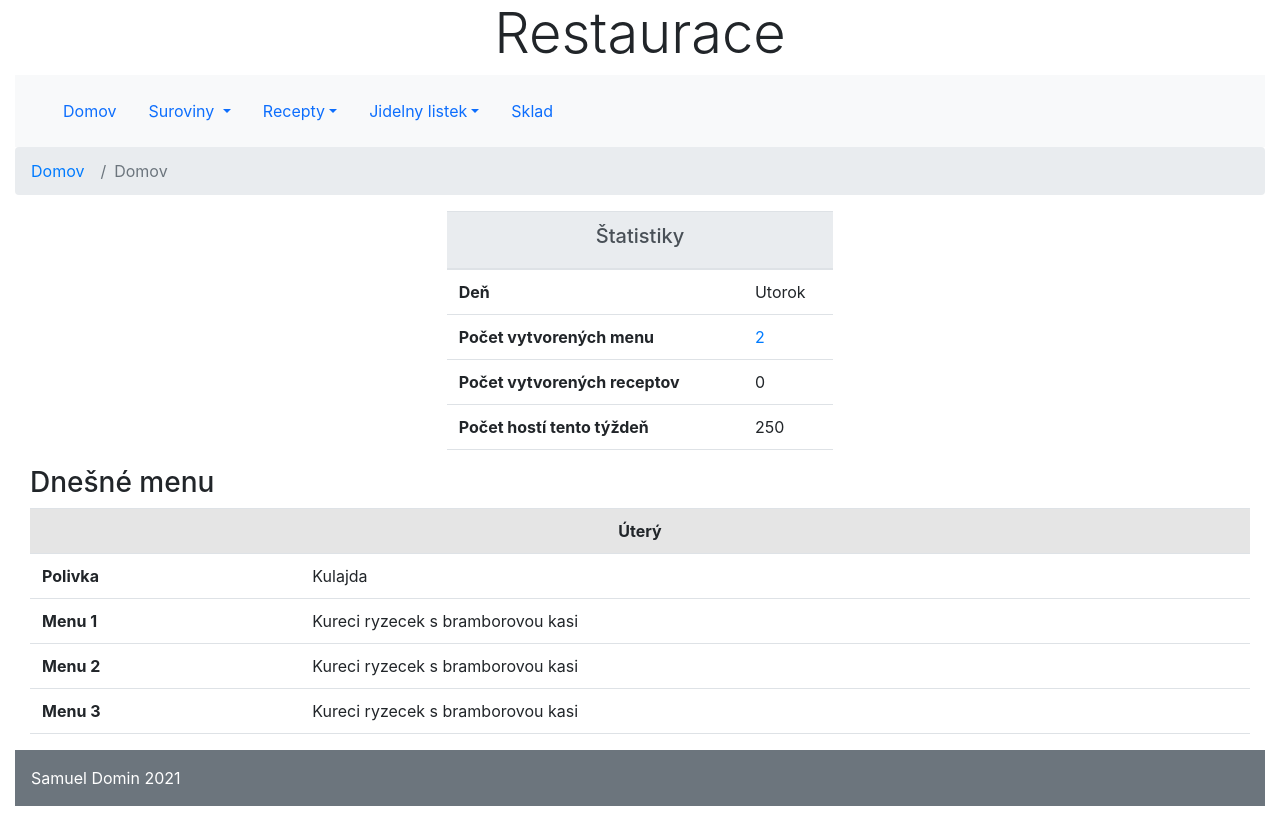
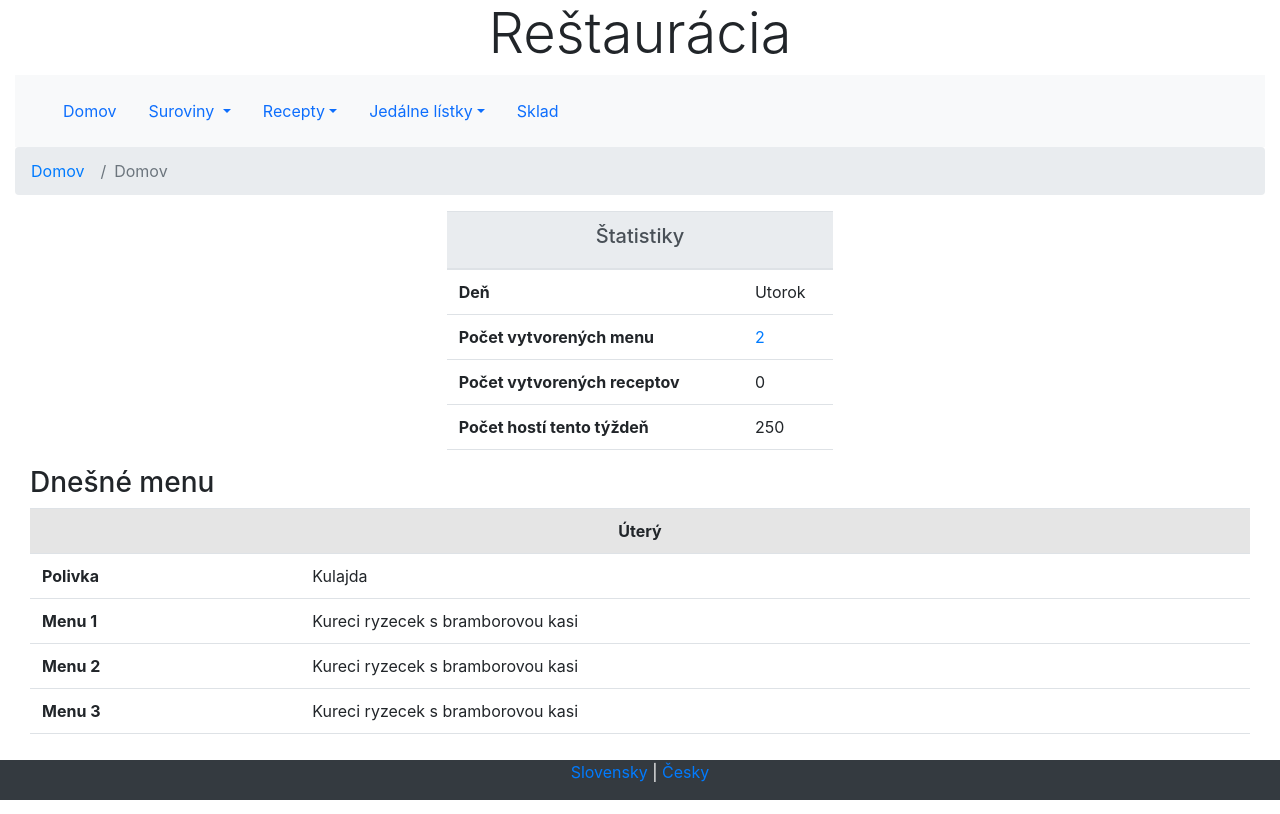
Before and after one commit to samod1/restauracia, a PHP site: page /index.php in a window 1280 px wide. Run offline with PHP 8.4, Linux system fonts and the light colour scheme; data that the repository does not hold is empty; some libraries are stand-ins or nearby versions.

Commit message:
Implementacia jazykovej mutacie

```diff
--- a/index.php
+++ b/index.php
@@ -3,9 +3,9 @@ include "config.php";
 $conn="";
 include "configDb.php";
 
-$nazovSuboru="Vitejte";
+$nazovSuboru= $lang["HOME"];
   include "widgets/header.php";
-  $bc_nazov = "Domov";
+  $bc_nazov = $lang["HOME"];
   include "widgets/navbar.php";
 
 ?>
@@ -31,6 +31,7 @@ $nazovSuboru="Vitejte";
                            5=>'Piatok',
                            6=>'Sobota',
                            7=>'Nedeľa'];
+
                         $dniCZ= [
                            1=>'Pondělí',
                            2=>'Úterý',
@@ -39,6 +40,7 @@ $nazovSuboru="Vitejte";
                            5=>'Pátek',
                            6=>'Sobota',
                            7=>'Neděle'];
+
                         if($_SESSION['lang'] == "sk") {
                             echo $dniSK[date('N')];
                         }
--- a/langs/cz.php
+++ b/langs/cz.php
@@ -1,6 +1,10 @@
 <?php
 $lang= array("TITLE" => 'Restaurace',
-    "HOME" => 'Domu',
+    "HOME" => 'Domů',
+    "INGREDIENTS" => "Suroviny",
+    "RECIEPES" => "Recepty",
+    "MENUS" => "Jídelné lístky",
+    "STORAGE" => "Sklad",
     "lang_cz" => "Česky",
     "lang_sk" => "Slovensky"
 );
--- a/langs/sk.php
+++ b/langs/sk.php
@@ -19,13 +19,16 @@ $lang= array(
     "kat_suroviny" => "Kategória surovín",
     "suroviny" => "Prehľad surovín",
     "hladaj" => "Vyhľadaj",
-    "domov" => "Domov",
     "noRecords" => "V databáze sa nenechádzajú žiadne záznamy",
     "nazov" => "Názov",
-    "mnozstvo" => "Množstvo"
-
-
-
+    "mnozstvo" => "Množstvo",
+    "novaSur" => "Vytvoriť surovinu",
+    "all" =>"Všetky",
+    "detailSur" => "Detail suroviny",
+    "save" => "Uložiť zmeny",
+    "close" => "Zavrieť",
+    "nReceptu" => "Názov receptu",
+    "surRec" => "Surovina je zahrnutá v receptoch"
 
 );
 ?>
--- a/new_recept.php
+++ b/new_recept.php
@@ -1,4 +1,5 @@
 <?php
+include "config.php";
 $conn="";
 include "configDb.php";
 
--- a/priradenie_surovin.php
+++ b/priradenie_surovin.php
@@ -45,7 +45,8 @@ if ($id_receptu != "") {
             $querySur="SELECT nazov_suroviny ,kategoria_suroviny,mnozstvo, enum_jednotka.skratka FROM suroviny_k_receptu
         INNER JOIN tbl_suroviny ON suroviny_k_receptu.id_sur = tbl_suroviny.id_suroviny
         INNER JOIN enum_jednotka ON suroviny_k_receptu.jednotka = enum_jednotka.id_jednotky
-        WHERE id_rec =".$id_receptu." ORDER BY kategoria_suroviny ASC " ;
+        WHERE id_rec =".$id_receptu." ORDER BY kategoria_suroviny ASC ";
+
             $resultSur= mysqli_query($conn, $querySur);
             $pocetRiadkov = mysqli_num_rows($resultSur);
             if (!$resultSur) {
--- a/vkladanie_surovin.php
+++ b/vkladanie_surovin.php
@@ -1,4 +1,5 @@
 <?php
+include "config.php";
     $nazovSuboru="Vkladanie surovin";
     include "widgets/header.php";
     $bc_nazov = "Vkladanie surovin";
--- a/widgets/footer.php
+++ b/widgets/footer.php
@@ -1 +1,14 @@
-<div class="p-3 mb-2 bg-secondary text-white"><a style="color: white" href="mailto:'samuel.domin@dominanz.sk'">Samuel Domin</a> 2021</div>
+<style>
+    .footer {
+        left: 0;
+        position: absolute;
+        bottom: 0;
+        text-align: center;
+        color: white;
+        width: 100%;
+    }
+</style>
+
+<div class="footer bg-dark">
+    <p><a href="index.php?lang=sk"><?php echo $lang['lang_sk'] ?></a> | <a href="index.php?lang=cz"><?php echo $lang['lang_cz'] ?></a></p>
+</div>
--- a/widgets/navbar.php
+++ b/widgets/navbar.php
@@ -1,16 +1,16 @@
 <div class="container-fluid">
     <div class="jumbotron-fluid">
-        <h1 class="display-4" style="text-align: center">Restaurace</h1>
+        <h1 class="display-4" style="text-align: center"><?php echo $lang["TITLE"]; ?></h1>
         <nav class="navbar navbar-expand-lg navbar-light bg-light">
             <ul class="navbar nav">
-                <li class="nav-item"><a class="nav-link" href="../index.php">Domov</a></li>
+                <li class="nav-item"><a class="nav-link" href="../index.php"><?php echo $lang["HOME"];?></a></li>
                 <li class="nav-item dropdown">
                     <a class="nav-link dropdown-toggle" href="#" id="navbarDropdown" role="button" data-toggle="dropdown" aria-haspopup="true" aria-expanded="false">
-                        Suroviny
+                        <?php echo $lang["INGREDIENTS"];?>
                     </a>
                     <div class="dropdown-menu" aria-labelledby="navbarDropdown">
-                        <a class="dropdown-item" href="../tbl_suroviny.php">Zoznam surovin</a>
-                        <a class="dropdown-item" href="../vkladanie_surovin.php">Vkladanie surovin</a>
+                        <a class="dropdown-item" href="../tbl_suroviny.php">Zoznam surovín</a>
+                        <a class="dropdown-item" href="../vkladanie_surovin.php">Vkladanie surovín</a>
 
                 </li>
                 <li class="nav-item dropdown">
@@ -18,19 +18,19 @@
                         Recepty</a>
                     <div class="dropdown-menu" aria-labelledby="navbarDropdown">
                         <a class="dropdown-item" href="../zoznam_receptov.php">Zoznam receptov</a>
-                        <a class="dropdown-item" href="../new_recept.php">Vytvorit novy recept</a>
+                        <a class="dropdown-item" href="../new_recept.php">Vytvoriť nový recept</a>
                     </div>
                 </li>
                 <li class="nav-item dropdown">
                     <a class="nav-link dropdown-toggle" href="../jedalny_listok.php" id="navbarDropdown" role="button" data-toggle="dropdown" aria-haspopup="true" aria-expanded="false">
-                        Jidelny listek</a>
+                        <?php echo $lang["MENUS"];?></a>
                     <div class="dropdown-menu" aria-labelledby="navbarDropdown">
-                        <a class="dropdown-item" href="../jedalny_listok.php">Jedalne listky</a>
-                        <a class="dropdown-item" href="../nove_menu.php">Vytvorit nove menu</a>
+                        <a class="dropdown-item" href="../jedalny_listok.php">Jedálne lístky</a>
+                        <a class="dropdown-item" href="../nove_menu.php">Vytvoriť nové menu</a>
                     </div>
                 </li>
                 <li class="nav-item">
-                    <a class="nav-link" href="../sklad.php">Sklad</a>
+                    <a class="nav-link" href="../sklad.php"><?php echo $lang["STORAGE"];?></a>
                 </li>
 
 
@@ -38,7 +38,7 @@
         </nav>
         <nav aria-label="breadcrumb">
             <ol class="breadcrumb">
-                <li class="breadcrumb-item"><a href="../index.php">Domov</a></li>
+                <li class="breadcrumb-item"><a href="../index.php"><?php echo $lang["HOME"]?></a></li>
                 <li class="breadcrumb-item active" aria-current="page"><?php echo $bc_nazov?></li>
             </ol>
         </nav>
--- a/zoznam_receptov.php
+++ b/zoznam_receptov.php
@@ -1,4 +1,5 @@
 <?php
+include "config.php";
 $conn="";
 include "configDb.php";
 $nazovSuboru="Prehlad receptov";
```
